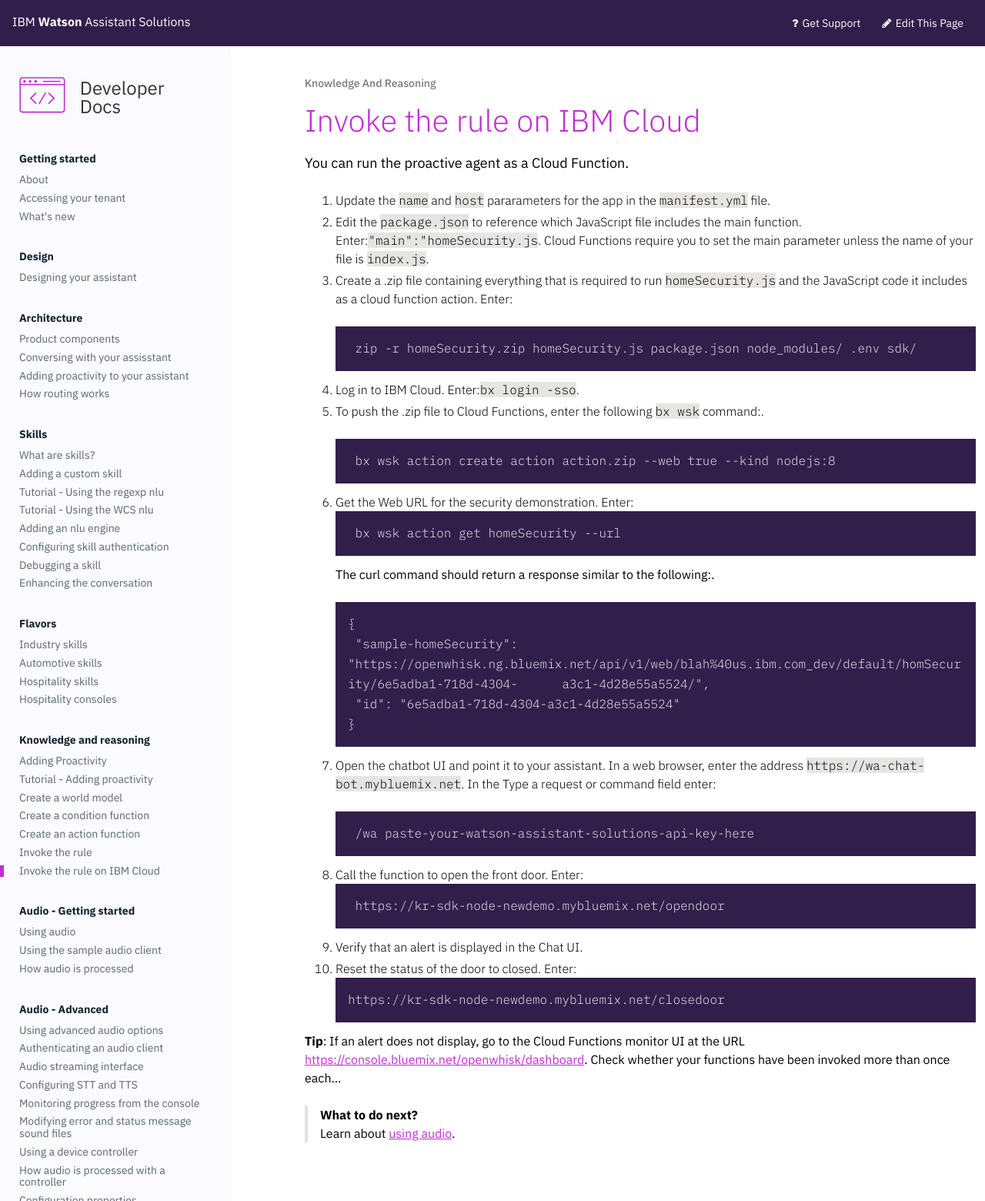
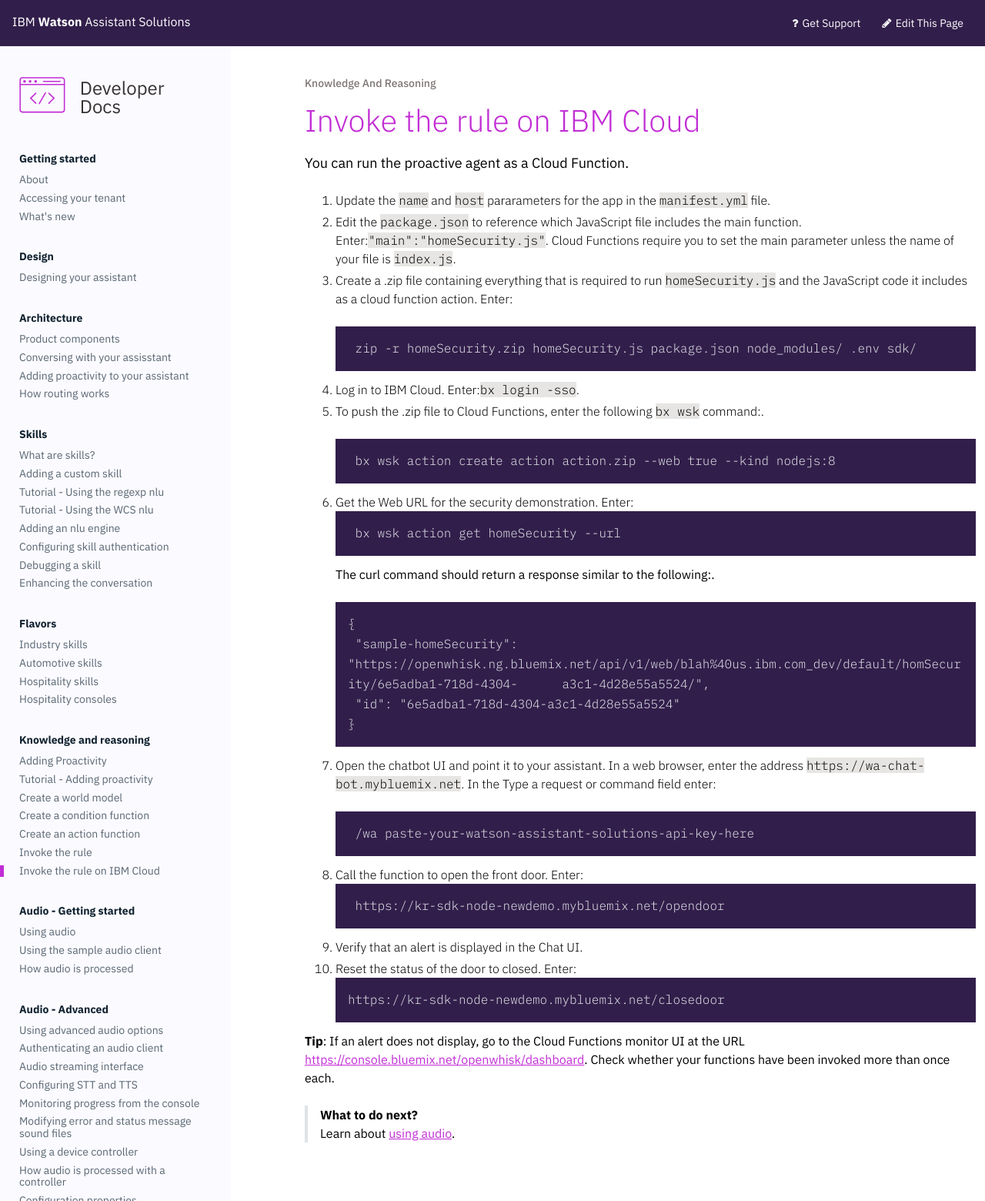
Before and after one commit to Watson-Personal-Assistant/developer, a Jekyll site: the page built from _content/knowledge/create-cloudfunction.md, in a window 1280 px wide. Shown: the whole page at 77% size. Built offline with Jekyll 4.4.1, drawn with Linux system fonts in a browser that asks for light colours; some web fonts are replaced.

Commit message:
Formatting

````diff
--- a/_content/knowledge/create-cloudfunction.md
+++ b/_content/knowledge/create-cloudfunction.md
@@ -5,7 +5,7 @@
 You can run the proactive agent as a Cloud Function.
 
 1. Update the `name` and `host` pararameters for the app in the `manifest.yml` file.
-2. Edit the `package.json` to reference which JavaScript file includes the main function. Enter:`"main":"homeSecurity.js`. Cloud Functions require you to set the main parameter unless the name of your file is `index.js`.
+2. Edit the `package.json` to reference which JavaScript file includes the main function. Enter:`"main":"homeSecurity.js"`. Cloud Functions require you to set the main parameter unless the name of your file is `index.js`.
 3. Create a .zip file containing everything that is required to run `homeSecurity.js` and the JavaScript code it includes as a cloud function action. Enter:
   ```
     zip -r homeSecurity.zip homeSecurity.js package.json node_modules/ .env sdk/
@@ -40,7 +40,7 @@
     https://kr-sdk-node-newdemo.mybluemix.net/closedoor
   ```
 
-**Tip**: If an alert does not display, go to the Cloud Functions monitor UI at the URL [https://console.bluemix.net/openwhisk/dashboard](https://console.bluemix.net/openwhisk/dashboard). Check whether your functions have been invoked more than once each...
+**Tip**: If an alert does not display, go to the Cloud Functions monitor UI at the URL [https://console.bluemix.net/openwhisk/dashboard](https://console.bluemix.net/openwhisk/dashboard). Check whether your functions have been invoked more than once each.
 
 > **What to do next?**<br/>
-Learn about [using audio]({{site.baseurl}}/audio/audio_support).<br/>
+Learn about [using audio]({{site.baseurl}}/audio/audio_support).
````
